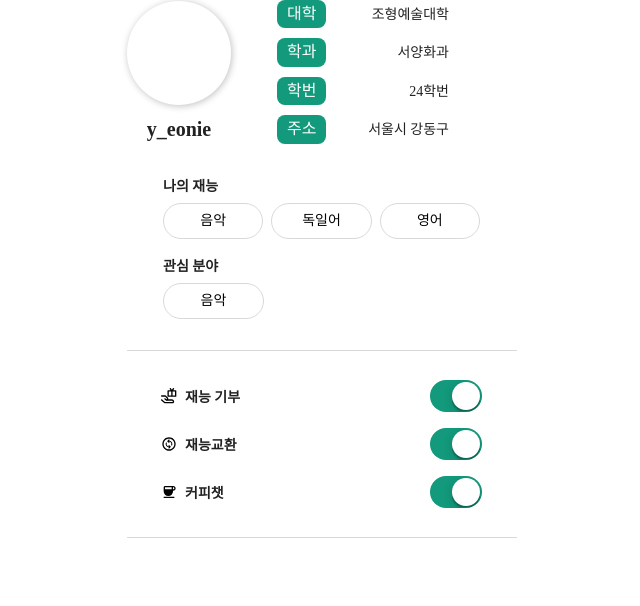
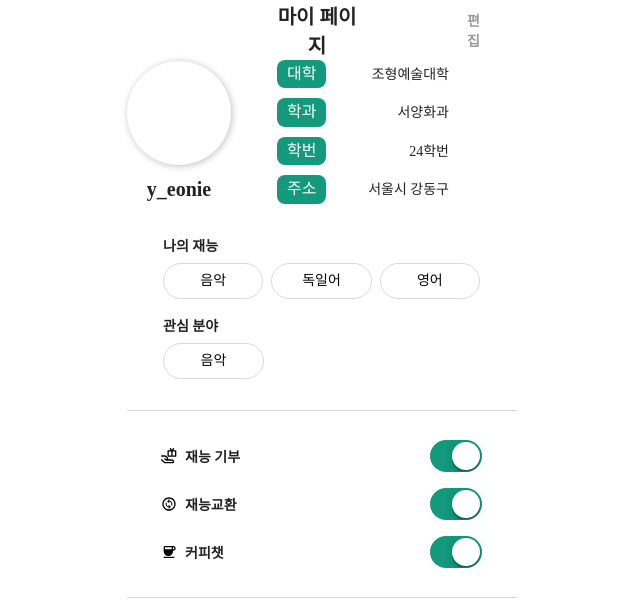
Before and after one commit to EFUB-SWS-Rudolph/Frontend, a React (Vite) app in the folder sws/: page /mypage in a window 1280 px wide. Shown: the top 606 px of the page, without its empty margins (318-958 px from the left). Built offline with nearby package versions, Linux system fonts and the light colour scheme; a web font is replaced by a local one.

Commit message:
💄Design: add header to mypage

```diff
--- a/sws/src/mypage/components/mypageHeader/Header.jsx
+++ b/sws/src/mypage/components/mypageHeader/Header.jsx
@@ -9,7 +9,7 @@ export default function Header() {
         <EditText>편집</EditText>
       </EditButton>
     </HeaderWrapper>
-  )
+  );
 }
 
 const HeaderWrapper = styled.div`
--- a/sws/src/mypage/page/MyPage.jsx
+++ b/sws/src/mypage/page/MyPage.jsx
@@ -2,10 +2,12 @@ import React from 'react';
 import MyInfo from '../components/myInfo/MyInfo';
 import MyTags from '../components/myTags/MyTags';
 import MyPageFooter from '../components/mypagefooter/MyPageFooter';
+import Header from '../components/mypageHeader/header';
 
 export default function MyPage() {
   return (
     <>
+      <Header />
       <MyInfo /> <MyTags />
       <MyPageFooter />
     </>
```
